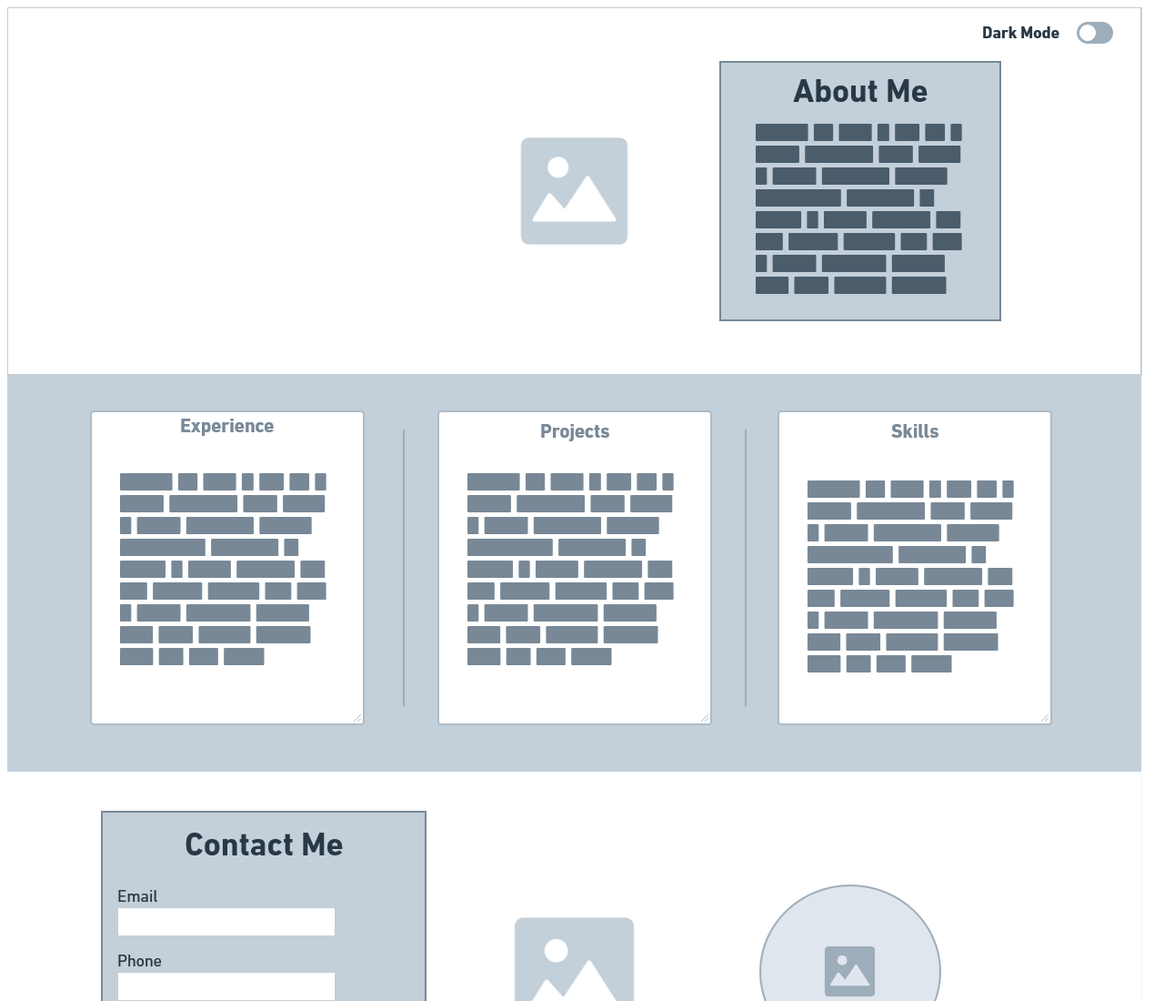
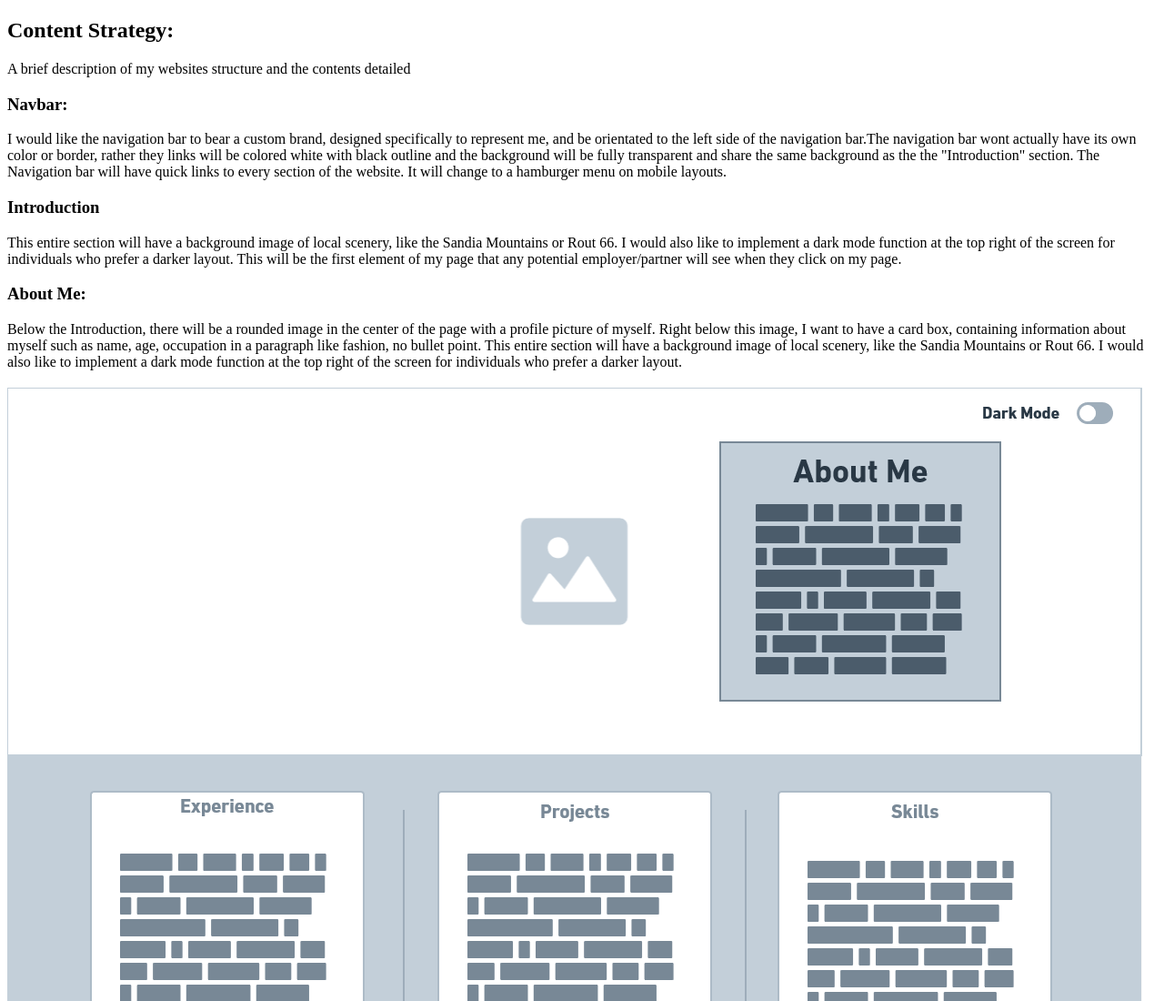
Before and after one commit to Ricardo-boot/ricardogarciaportfolio, a plain HTML site: page public_html/documentation/milestone-2.html in a window 1280 px wide. Shown: the top 1100 px of the page at 91% size. Drawn offline with Linux system fonts and the light colour scheme.

Commit message:
started working on content strategy.

```diff
--- a/public_html/documentation/milestone-2.html
+++ b/public_html/documentation/milestone-2.html
@@ -8,6 +8,30 @@
     <title>Milestone 2</title>
 </head>
 <body>
+    <section>
+        <div>
+                <div>
+                    <h1> Content Strategy:</h1>
+                    <p>A brief description of my websites structure and the contents detailed</p>
+                </div>
+            <h3><strong>Navbar:</strong></h3>
+            <p>I would like the navigation bar to bear a custom brand, designed specifically to represent me, and be orientated to the left side of the navigation
+                bar.The navigation bar wont actually have its own color or border, rather they links will be colored white with black outline and the background
+            will be fully transparent and share the same background as the the "Introduction" section. The Navigation bar will have quick links to every
+            section of the website. It will change to a hamburger menu on mobile layouts.</p>
+            <h3>Introduction</h3>
+            <p>This entire section will have a background image of local scenery, like the Sandia Mountains or Rout 66. I would also like to implement a dark mode function at
+            the top right of the screen for individuals who prefer a darker layout. This will be the first element of my page that any potential employer/partner will see
+            when they click on my page.</p>
+            <h3>About Me:</h3>
+            <p>Below the Introduction, there will be a rounded image in the center of the page with a profile picture of myself.
+            Right below this image, I want to have a card box, containing information about myself such as name, age, occupation
+            in a paragraph like fashion, no bullet point. This entire section will have a background
+            image of local scenery, like the Sandia Mountains or Rout 66. I would also like to implement a dark mode function at
+            the top right of the screen for individuals who prefer a darker layout.</p>
+            <h3></h3>
+        </div>
+    </section>
 <img src="PWP-Draft%20-%20Desktop%20View.png" alt="PWP Wireframe">
 <img src="PWP-Mobile-View-Full.png" alt="PWP Mobile View">
 </body>
```
